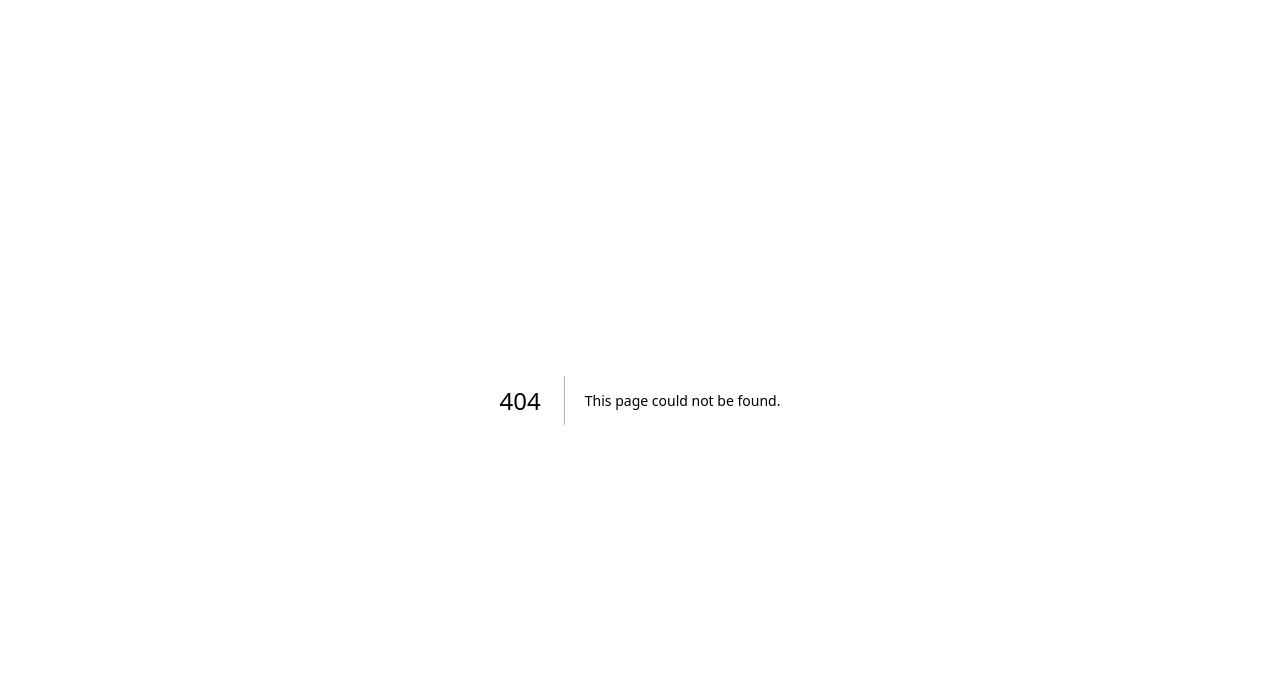
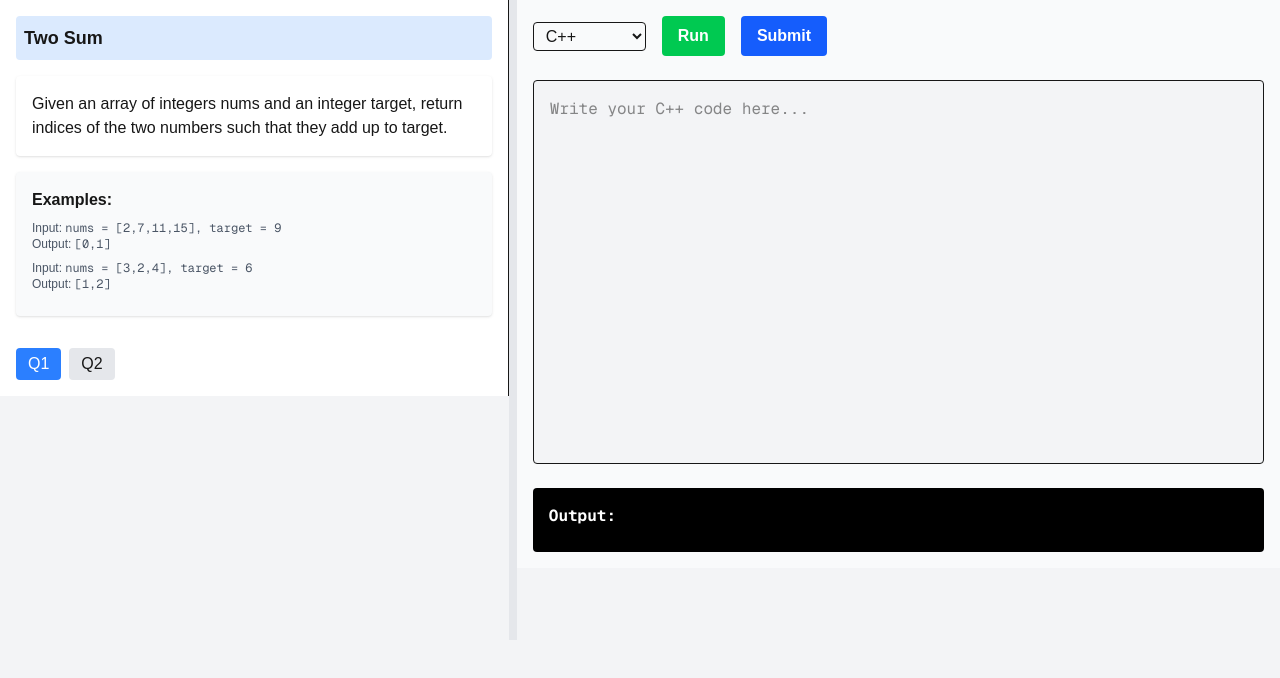
Before and after one commit to navokta/Bytewar-v2, a Next.js app: page /coding in a window 1280 px wide. Before the commit this address had no page. Shown: the top 678 px of the page. Built offline with nearby package versions, Linux system fonts and the light colour scheme.

Commit message:
coding page

```diff
--- /dev/null
+++ b/app/coding/page.js
@@ -0,0 +1,89 @@
+"use client";
+import { useState } from "react";
+import { codingQuestions } from "../../components/CodingQuestions";
+import ResizableSplit from "../../components/ResizableSplit";
+import CodePlayground from "../../components/CodePlayground";
+
+const languages = ["C++", "Java", "Python", "JavaScript"];
+
+export default function CodingPage() {
+  const [selected, setSelected] = useState(0);
+  const [language, setLanguage] = useState(languages[0]);
+  const [code, setCode] = useState("");
+  const [output, setOutput] = useState("");
+
+  // Simulate code run (replace with real API call)
+  const handleRun = () => {
+    setOutput("[Simulated Output]\n" + code.slice(0, 100));
+  };
+  // Simulate submit
+  const handleSubmit = () => {
+    alert("Code submitted! (Simulated)");
+  };
+
+  // Restriction: block right click, copy, paste, inspect for left panel
+  const blockEvents = (e) => e.preventDefault();
+
+  return (
+    <div className="w-full min-h-screen bg-gray-100">
+      <ResizableSplit
+        left={
+          <div
+            className="h-full flex flex-col gap-4 p-4 select-none"
+            onContextMenu={blockEvents}
+            onCopy={blockEvents}
+            onPaste={blockEvents}
+            onCut={blockEvents}
+            onKeyDown={e => {
+              if ((e.ctrlKey || e.metaKey) && ["c", "v", "x", "u", "s"].includes(e.key.toLowerCase())) e.preventDefault();
+              if (e.key === "F12" || (e.ctrlKey && e.shiftKey && ["i", "c", "j"].includes(e.key.toLowerCase()))) e.preventDefault();
+            }}
+          >
+            <div className="bg-blue-100 rounded p-2 font-bold text-lg sticky top-0 z-10">
+              {codingQuestions[selected].title}
+            </div>
+            <div className="bg-white rounded p-4 shadow flex-1 overflow-auto">
+              {codingQuestions[selected].question}
+            </div>
+            <div className="bg-gray-50 rounded p-4 shadow max-h-40 overflow-auto">
+              <div className="font-semibold mb-2">Examples:</div>
+              {codingQuestions[selected].examples.map((ex, i) => (
+                <div key={i} className="mb-2">
+                  <div className="text-xs text-gray-600">Input: <span className="font-mono">{ex.input}</span></div>
+                  <div className="text-xs text-gray-600">Output: <span className="font-mono">{ex.output}</span></div>
+                </div>
+              ))}
+            </div>
+            <div className="flex gap-2 mt-4">
+              {codingQuestions.map((q, idx) => (
+                <button
+                  key={q.id}
+                  className={`px-3 py-1 rounded ${selected === idx ? "bg-blue-500 text-white" : "bg-gray-200"}`}
+                  onClick={() => setSelected(idx)}
+                >
+                  Q{idx + 1}
+                </button>
+              ))}
+            </div>
+          </div>
+        }
+        right={
+          <div className="h-full flex flex-col gap-4 p-4">
+            <div className="flex items-center gap-4 mb-2">
+              <select value={language} onChange={e => setLanguage(e.target.value)} className="border rounded px-2 py-1">
+                {languages.map(l => <option key={l}>{l}</option>)}
+              </select>
+              <button onClick={handleRun} className="bg-green-500 text-white px-4 py-2 rounded font-semibold">Run</button>
+              <button onClick={handleSubmit} className="bg-blue-600 text-white px-4 py-2 rounded font-semibold">Submit</button>
+            </div>
+            <CodePlayground code={code} setCode={setCode} language={language} />
+            <div className="bg-black text-white rounded p-4 font-mono min-h-16 mt-2">
+              <div className="font-bold mb-1">Output:</div>
+              <pre className="whitespace-pre-wrap">{output}</pre>
+            </div>
+          </div>
+        }
+      />
+    </div>
+  );
+}
--- /dev/null
+++ b/components/CodePlayground.js
@@ -0,0 +1,46 @@
+"use client";
+import { useRef, useEffect } from "react";
+
+export default function CodePlayground({ code, setCode, language }) {
+  const textareaRef = useRef();
+
+  useEffect(() => {
+    const textarea = textareaRef.current;
+    // Disable right click, copy, paste, cut, context menu, and keyboard shortcuts
+    const blockEvent = (e) => e.preventDefault();
+    textarea.addEventListener("contextmenu", blockEvent);
+    textarea.addEventListener("copy", blockEvent);
+    textarea.addEventListener("paste", blockEvent);
+    textarea.addEventListener("cut", blockEvent);
+    textarea.addEventListener("keydown", (e) => {
+      if ((e.ctrlKey || e.metaKey) && ["c", "v", "x", "u", "s"].includes(e.key.toLowerCase())) {
+        e.preventDefault();
+      }
+      // Block F12, Ctrl+Shift+I, Ctrl+Shift+C, Ctrl+Shift+J
+      if (
+        e.key === "F12" ||
+        (e.ctrlKey && e.shiftKey && ["i", "c", "j"].includes(e.key.toLowerCase()))
+      ) {
+        e.preventDefault();
+      }
+    });
+    return () => {
+      textarea.removeEventListener("contextmenu", blockEvent);
+      textarea.removeEventListener("copy", blockEvent);
+      textarea.removeEventListener("paste", blockEvent);
+      textarea.removeEventListener("cut", blockEvent);
+    };
+  }, []);
+
+  return (
+    <textarea
+      ref={textareaRef}
+      value={code}
+      onChange={e => setCode(e.target.value)}
+      spellCheck={false}
+      className="w-full h-96 p-4 font-mono text-base rounded border resize-none bg-gray-100 focus:outline-none focus:ring-2 focus:ring-blue-400"
+      placeholder={`Write your ${language} code here...`}
+      style={{ minHeight: 350 }}
+    />
+  );
+}
--- /dev/null
+++ b/components/CodingQuestions.js
@@ -0,0 +1,33 @@
+// This is a placeholder for coding questions. In production, fetch from MongoDB.
+export const codingQuestions = [
+  {
+    id: 1,
+    title: "Two Sum",
+    question: "Given an array of integers nums and an integer target, return indices of the two numbers such that they add up to target.",
+    examples: [
+      {
+        input: "nums = [2,7,11,15], target = 9",
+        output: "[0,1]"
+      },
+      {
+        input: "nums = [3,2,4], target = 6",
+        output: "[1,2]"
+      }
+    ]
+  },
+  {
+    id: 2,
+    title: "Reverse String",
+    question: "Write a function that reverses a string.",
+    examples: [
+      {
+        input: "s = 'hello'",
+        output: "'olleh'"
+      },
+      {
+        input: "s = 'ByteWar'",
+        output: "'raWetyB'"
+      }
+    ]
+  }
+];
--- /dev/null
+++ b/components/ResizableSplit.js
@@ -0,0 +1,42 @@
+import { useRef, useState } from "react";
+
+export default function ResizableSplit({ left, right }) {
+  const [divider, setDivider] = useState(40); // percent for left
+  const dragging = useRef(false);
+
+  const onMouseDown = () => {
+    dragging.current = true;
+    document.body.style.cursor = "col-resize";
+  };
+  const onMouseUp = () => {
+    dragging.current = false;
+    document.body.style.cursor = "";
+  };
+  const onMouseMove = (e) => {
+    if (!dragging.current) return;
+    const percent = (e.clientX / window.innerWidth) * 100;
+    if (percent > 15 && percent < 85) setDivider(percent);
+  };
+
+  // Attach listeners
+  if (typeof window !== "undefined") {
+    window.onmousemove = onMouseMove;
+    window.onmouseup = onMouseUp;
+  }
+
+  return (
+    <div className="flex w-full h-full min-h-[80vh]">
+      <div style={{ width: `${divider}%` }} className="h-full overflow-auto bg-white border-r">
+        {left}
+      </div>
+      <div
+        className="w-2 cursor-col-resize bg-gray-200 hover:bg-gray-400 transition"
+        onMouseDown={onMouseDown}
+        style={{ zIndex: 10 }}
+      />
+      <div style={{ width: `${100 - divider}%` }} className="h-full overflow-auto bg-gray-50">
+        {right}
+      </div>
+    </div>
+  );
+}
```
